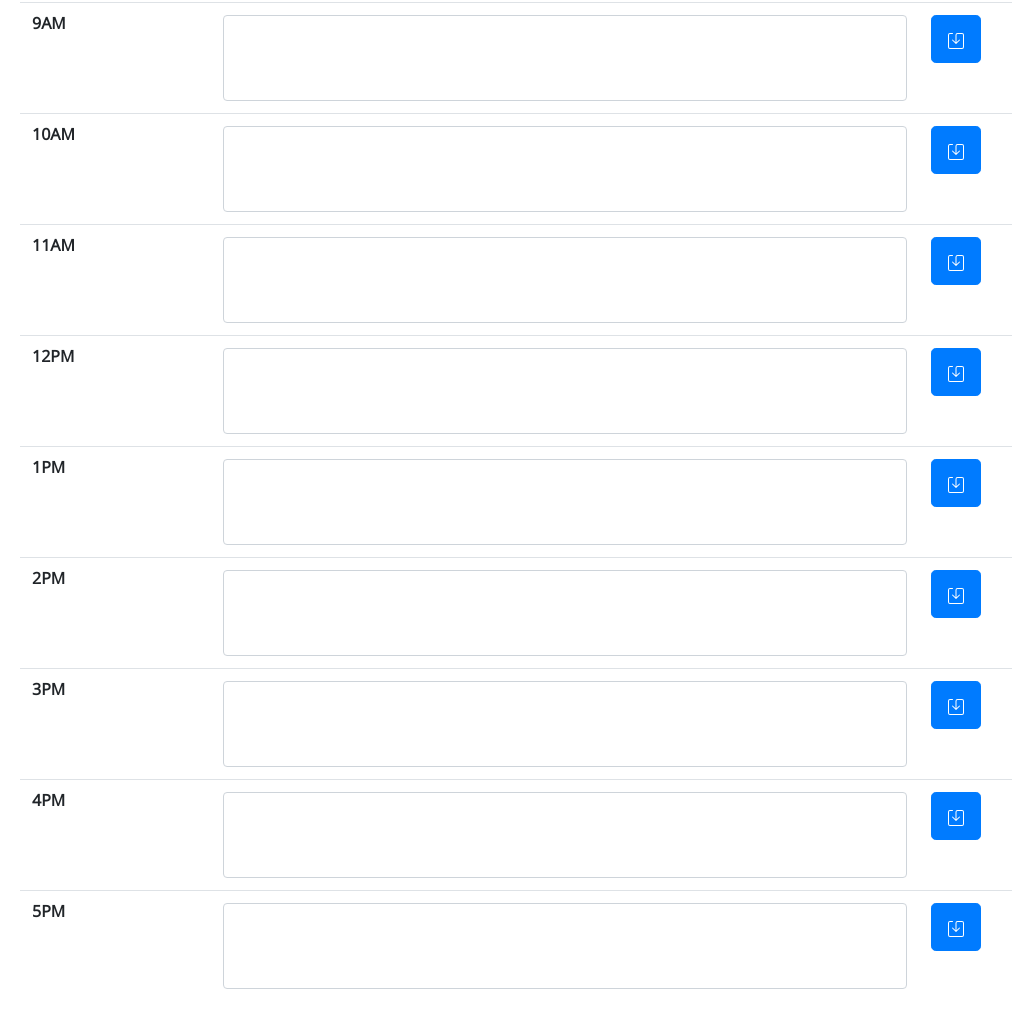
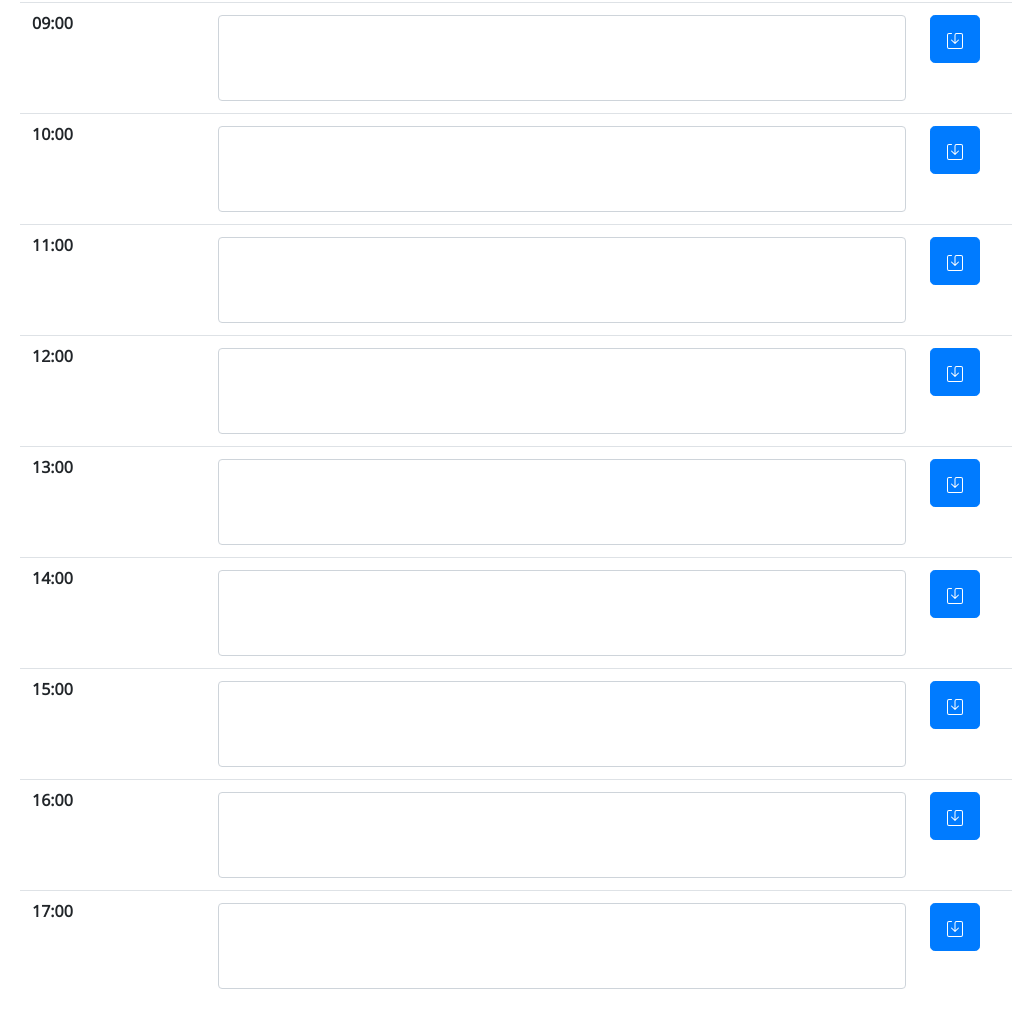
Before and after one commit to elbin-cenisev/toDoList, a plain HTML site: page index.html in a window 1280 px wide. Shown: the part 334-1351 px from the top of the page, without its empty margins (65-1077 px from the left). Drawn offline with nearby package versions, Linux system fonts and the light colour scheme.

Commit message:
Finished table

```diff
--- a/index.html
+++ b/index.html
@@ -26,16 +26,16 @@
     <header class="jumbotron">
       <h1 class="display-3">Work Day Scheduler</h1>
       <p class="lead">A simple calendar app for scheduling your work day</p>
-      <p id="currentDay" class="lead"><!--Current day and date --> </p>
+      <p id="currentDay" class="lead"><!--Current day and date --></p>
     </header>
     <div class="container">
       <table id="timeTable" class="table table-hover">
         <tbody>
           <tr>
-            <th scope="row">9AM</th>
-            <td><textarea class="form-control" id="taskInput" rows="3"></textarea></td>
+            <th scope="row">09:00</th>
+            <td><textarea class="form-control taskInput" rows="3"></textarea></td>
             <td>
-              <button type="button" id="saveButton" class="btn btn-primary btn-lg">
+              <button type="button" class="btn btn-primary btn-lg saveButton">
               <svg xmlns="http://www.w3.org/2000/svg" width="16" height="16" fill="currentColor" class="bi bi-save" viewBox="0 0 16 16">
                 <path d="M2 1a1 1 0 0 0-1 1v12a1 1 0 0 0 1 1h12a1 1 0 0 0 1-1V2a1 1 0 0 0-1-1H9.5a1 1 0 0 0-1 1v7.293l2.646-2.647a.5.5 0 0 1
                 .708.708l-3.5 3.5a.5.5 0 0 1-.708 0l-3.5-3.5a.5.5 0 1 1 .708-.708L7.5 9.293V2a2 2 0 0 1 2-2H14a2 2 0 0 1 2 2v12a2 2 0 0 1-2
@@ -45,10 +45,10 @@
             </td>
           </tr>
           <tr>
-            <th scope="row">10AM</th>
-            <td><textarea class="form-control" id="taskInput" rows="3"></textarea></td>
+            <th scope="row">10:00</th>
+            <td><textarea class="form-control taskInput" rows="3"></textarea></td>
             <td>
-              <button type="button" id="saveButton" class="btn btn-primary btn-lg">
+              <button type="button" class="btn btn-primary btn-lg saveButton">
               <svg xmlns="http://www.w3.org/2000/svg" width="16" height="16" fill="currentColor" class="bi bi-save" viewBox="0 0 16 16">
                 <path d="M2 1a1 1 0 0 0-1 1v12a1 1 0 0 0 1 1h12a1 1 0 0 0 1-1V2a1 1 0 0 0-1-1H9.5a1 1 0 0 0-1 1v7.293l2.646-2.647a.5.5 0 0 1
                 .708.708l-3.5 3.5a.5.5 0 0 1-.708 0l-3.5-3.5a.5.5 0 1 1 .708-.708L7.5 9.293V2a2 2 0 0 1 2-2H14a2 2 0 0 1 2 2v12a2 2 0 0 1-2
@@ -58,10 +58,10 @@
             </td>
           </tr>
           <tr>
-            <th scope="row">11AM</th>
-            <td><textarea class="form-control" id="taskInput" rows="3"></textarea></td>
+            <th scope="row">11:00</th>
+            <td><textarea class="form-control taskInput" rows="3"></textarea></td>
             <td>
-              <button type="button" id="saveButton" class="btn btn-primary btn-lg">
+              <button type="button" class="btn btn-primary btn-lg saveButton">
               <svg xmlns="http://www.w3.org/2000/svg" width="16" height="16" fill="currentColor" class="bi bi-save" viewBox="0 0 16 16">
                 <path d="M2 1a1 1 0 0 0-1 1v12a1 1 0 0 0 1 1h12a1 1 0 0 0 1-1V2a1 1 0 0 0-1-1H9.5a1 1 0 0 0-1 1v7.293l2.646-2.647a.5.5 0 0 1
                 .708.708l-3.5 3.5a.5.5 0 0 1-.708 0l-3.5-3.5a.5.5 0 1 1 .708-.708L7.5 9.293V2a2 2 0 0 1 2-2H14a2 2 0 0 1 2 2v12a2 2 0 0 1-2
@@ -71,10 +71,10 @@
             </td>
           </tr>
           <tr>
-            <th scope="row">12PM</th>
-            <td><textarea class="form-control" id="taskInput" rows="3"></textarea></td>
+            <th scope="row">12:00</th>
+            <td><textarea class="form-control taskInput" rows="3"></textarea></td>
             <td>
-              <button type="button" id="saveButton" class="btn btn-primary btn-lg">
+              <button type="button" class="btn btn-primary btn-lg saveButton">
               <svg xmlns="http://www.w3.org/2000/svg" width="16" height="16" fill="currentColor" class="bi bi-save" viewBox="0 0 16 16">
                 <path d="M2 1a1 1 0 0 0-1 1v12a1 1 0 0 0 1 1h12a1 1 0 0 0 1-1V2a1 1 0 0 0-1-1H9.5a1 1 0 0 0-1 1v7.293l2.646-2.647a.5.5 0 0 1
                 .708.708l-3.5 3.5a.5.5 0 0 1-.708 0l-3.5-3.5a.5.5 0 1 1 .708-.708L7.5 9.293V2a2 2 0 0 1 2-2H14a2 2 0 0 1 2 2v12a2 2 0 0 1-2
@@ -84,10 +84,10 @@
             </td>
           </tr>
           <tr>
-            <th scope="row">1PM</th>
-            <td><textarea class="form-control" id="taskInput" rows="3"></textarea></td>
+            <th scope="row">13:00</th>
+            <td><textarea class="form-control taskInput" rows="3"></textarea></td>
             <td>
-              <button type="button" id="saveButton" class="btn btn-primary btn-lg">
+              <button type="button" class="btn btn-primary btn-lg saveButton">
               <svg xmlns="http://www.w3.org/2000/svg" width="16" height="16" fill="currentColor" class="bi bi-save" viewBox="0 0 16 16">
                 <path d="M2 1a1 1 0 0 0-1 1v12a1 1 0 0 0 1 1h12a1 1 0 0 0 1-1V2a1 1 0 0 0-1-1H9.5a1 1 0 0 0-1 1v7.293l2.646-2.647a.5.5 0 0 1
                 .708.708l-3.5 3.5a.5.5 0 0 1-.708 0l-3.5-3.5a.5.5 0 1 1 .708-.708L7.5 9.293V2a2 2 0 0 1 2-2H14a2 2 0 0 1 2 2v12a2 2 0 0 1-2
@@ -97,10 +97,10 @@
             </td>
           </tr>
           <tr>
-            <th scope="row">2PM</th>
-            <td><textarea class="form-control" id="taskInput" rows="3"></textarea></td>
+            <th scope="row">14:00</th>
+            <td><textarea class="form-control taskInput" rows="3"></textarea></td>
             <td>
-              <button type="button" id="saveButton" class="btn btn-primary btn-lg">
+              <button type="button" class="btn btn-primary btn-lg saveButton">
               <svg xmlns="http://www.w3.org/2000/svg" width="16" height="16" fill="currentColor" class="bi bi-save" viewBox="0 0 16 16">
                 <path d="M2 1a1 1 0 0 0-1 1v12a1 1 0 0 0 1 1h12a1 1 0 0 0 1-1V2a1 1 0 0 0-1-1H9.5a1 1 0 0 0-1 1v7.293l2.646-2.647a.5.5 0 0 1
                 .708.708l-3.5 3.5a.5.5 0 0 1-.708 0l-3.5-3.5a.5.5 0 1 1 .708-.708L7.5 9.293V2a2 2 0 0 1 2-2H14a2 2 0 0 1 2 2v12a2 2 0 0 1-2
@@ -110,10 +110,10 @@
             </td>
           </tr>
           <tr>
-            <th scope="row">3PM</th>
-            <td><textarea class="form-control" id="taskInput" rows="3"></textarea></td>
+            <th scope="row">15:00</th>
+            <td><textarea class="form-control taskInput" rows="3"></textarea></td>
             <td>
-              <button type="button" id="saveButton" class="btn btn-primary btn-lg">
+              <button type="button" class="btn btn-primary btn-lg saveButton">
               <svg xmlns="http://www.w3.org/2000/svg" width="16" height="16" fill="currentColor" class="bi bi-save" viewBox="0 0 16 16">
                 <path d="M2 1a1 1 0 0 0-1 1v12a1 1 0 0 0 1 1h12a1 1 0 0 0 1-1V2a1 1 0 0 0-1-1H9.5a1 1 0 0 0-1 1v7.293l2.646-2.647a.5.5 0 0 1
                 .708.708l-3.5 3.5a.5.5 0 0 1-.708 0l-3.5-3.5a.5.5 0 1 1 .708-.708L7.5 9.293V2a2 2 0 0 1 2-2H14a2 2 0 0 1 2 2v12a2 2 0 0 1-2
@@ -123,10 +123,10 @@
             </td>
           </tr>
           <tr>
-            <th scope="row">4PM</th>
-            <td><textarea class="form-control" id="taskInput" rows="3"></textarea></td>
+            <th scope="row">16:00</th>
+            <td><textarea class="form-control taskInput" rows="3"></textarea></td>
             <td>
-              <button type="button" id="saveButton" class="btn btn-primary btn-lg">
+              <button type="button" class="btn btn-primary btn-lg saveButton">
               <svg xmlns="http://www.w3.org/2000/svg" width="16" height="16" fill="currentColor" class="bi bi-save" viewBox="0 0 16 16">
                 <path d="M2 1a1 1 0 0 0-1 1v12a1 1 0 0 0 1 1h12a1 1 0 0 0 1-1V2a1 1 0 0 0-1-1H9.5a1 1 0 0 0-1 1v7.293l2.646-2.647a.5.5 0 0 1
                 .708.708l-3.5 3.5a.5.5 0 0 1-.708 0l-3.5-3.5a.5.5 0 1 1 .708-.708L7.5 9.293V2a2 2 0 0 1 2-2H14a2 2 0 0 1 2 2v12a2 2 0 0 1-2
@@ -136,10 +136,10 @@
             </td>
           </tr>
           <tr>
-            <th scope="row">5PM</th>
-            <td><textarea class="form-control" id="taskInput" rows="3"></textarea></td>
+            <th scope="row">17:00</th>
+            <td><textarea class="form-control taskInput" rows="3"></textarea></td>
             <td>
-              <button type="button" id="saveButton" class="btn btn-primary btn-lg">
+              <button type="button" class="btn btn-primary btn-lg saveButton">
               <svg xmlns="http://www.w3.org/2000/svg" width="16" height="16" fill="currentColor" class="bi bi-save" viewBox="0 0 16 16">
                 <path d="M2 1a1 1 0 0 0-1 1v12a1 1 0 0 0 1 1h12a1 1 0 0 0 1-1V2a1 1 0 0 0-1-1H9.5a1 1 0 0 0-1 1v7.293l2.646-2.647a.5.5 0 0 1
                 .708.708l-3.5 3.5a.5.5 0 0 1-.708 0l-3.5-3.5a.5.5 0 1 1 .708-.708L7.5 9.293V2a2 2 0 0 1 2-2H14a2 2 0 0 1 2 2v12a2 2 0 0 1-2
```
